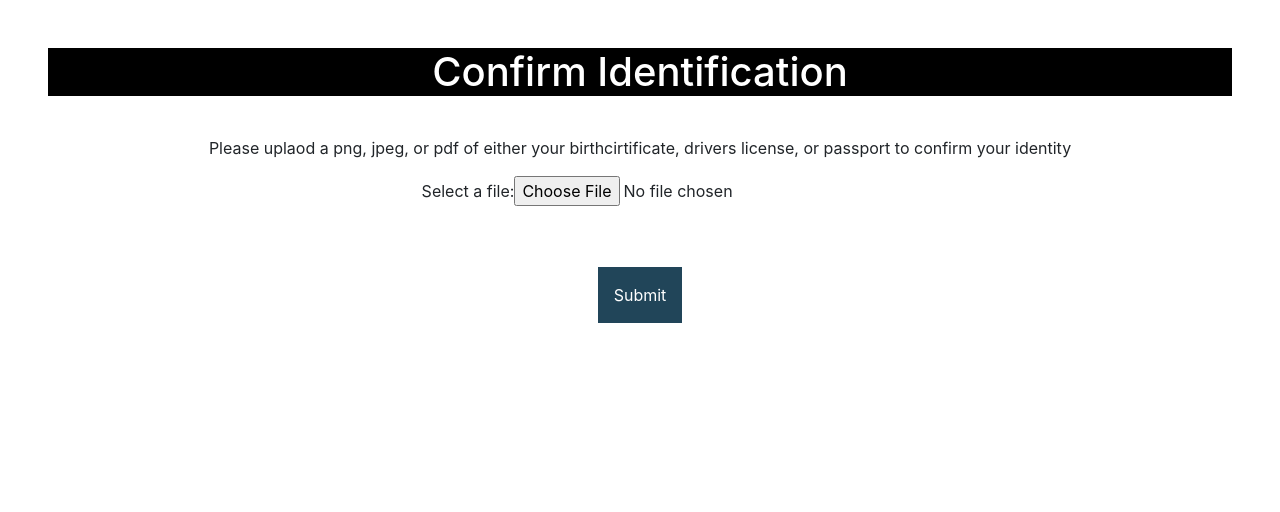
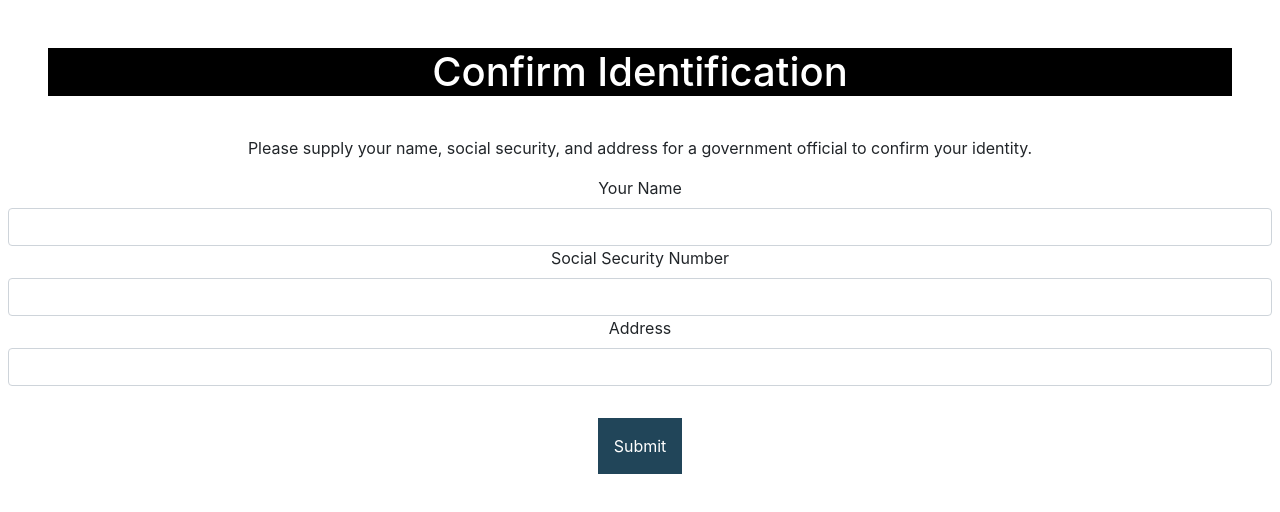
Before and after one commit to jonathanebrahimian/TuesdayGroup1, a React (Create React App) app in the folder frontend/: page /identityCheck in a window 1280 px wide. Shown: the top 512 px of the page. Built offline with nearby package versions, Linux system fonts and the light colour scheme.

Commit message:
Added more routing

```diff
--- a/frontend/src/App.jsx
+++ b/frontend/src/App.jsx
@@ -75,7 +75,6 @@ class App extends React.Component {
   render() {
     return (
       <div className="App">
-
         <Router>
           <Switch>
             { ROUTES.map((route, index) => <Route exact key={ index } { ...route }></Route>) }
--- a/frontend/src/components/Dashboard.jsx
+++ b/frontend/src/components/Dashboard.jsx
@@ -42,10 +42,24 @@ export class Dashboard extends React.Component {
                 </li>
             )
         }
+        let identity = <></>;
+        if(!this.authorizationCheck.checkIdentity()){
+            identity = (
+                <li key='identityCheck' className="list-group-item border-0 col-4 float-left">
+                    <Link to='/identityCheck'>
+                        <div className="card bg-light block">
+                            <div className="card-body bg-light">
+                            <p className="bold">Identity Check</p>
+                            </div>
+                        </div>
+                    </Link>
+                </li>
+            )
+        }
         return  <>
             {this.authorizationCheck.redirectToLogin()}
             <Header />
-            <ul>
+            <ul className="float-left">
                 <li key='soldiers' className="list-group-item border-0 col-4 float-left">
                     <Link to='/soldiers'>
                         <div className="card bg-light block">
@@ -73,6 +87,7 @@ export class Dashboard extends React.Component {
                         </div>
                     </Link>
                 </li>
+                {identity}
                 {extraTab}
                 <li key='Profile' className="list-group-item border-0 col-4 float-left">
                     <Link to='/profile'>
--- a/frontend/src/components/DocumentSubmission.jsx
+++ b/frontend/src/components/DocumentSubmission.jsx
@@ -8,7 +8,9 @@ export class DocumentSubmission extends React.Component {
         super(props);
 
         this.state = {
-          fileName:"",
+          name:"",
+          ssn:"",
+          address:"",
           submitted: false
         };
     }
@@ -35,10 +37,37 @@ export class DocumentSubmission extends React.Component {
     render()  {
         return <>
             <h1>Confirm Identification</h1>
-            <p>Please uplaod a png, jpeg, or pdf of either your birthcirtificate, drivers license, or passport to confirm your identity</p>
+            <p>Please supply your name, social security, and address for a government official to confirm your identity.</p>
             <form className="fileLoad">
-                <label htmlFor="fileLoad">Select a file:</label>
-                <input type="file" id="fileLoad" name="fileLoad" accept="image/png, image/jpeg, application/pdf" onChange={event =>this.filechanged(event)}/><br/><br/>
+                {/* <label htmlFor="fileLoad">Select a file:</label>
+                <input type="file" id="fileLoad" name="fileLoad" accept="image/png, image/jpeg, application/pdf" onChange={event =>this.filechanged(event)}/><br/><br/> */}
+                <label htmlFor="name_in">Your Name</label>
+                <input
+                    type="text"
+                    name="name_in"
+                    id="name_in"
+                    className="form-control"
+                    value={this.state.name}
+                    onChange={event => this.setState({ name: event.target.value })}>
+                </input>
+                <label htmlFor="ssn_in">Social Security Number</label>
+                <input
+                    type="text"
+                    name="ssn_in"
+                    id="ssn_in"
+                    className="form-control"
+                    value={this.state.ssn}
+                    onChange={event => this.setState({ ssn: event.target.value })}>
+                </input>
+                <label htmlFor="address_in">Address</label>
+                <input
+                    type="text"
+                    name="address_in"
+                    id="address_in"
+                    className="form-control"
+                    value={this.state.address}
+                    onChange={event => this.setState({ address: event.target.value })}>
+                </input>
                 <button type="button" onClick={event => this.submit()}>Submit</button>
                 {this.state.submitted ? (
                     <p>Your file has been submitted!</p>
--- a/frontend/src/components/ResultsTable.jsx
+++ b/frontend/src/components/ResultsTable.jsx
@@ -6,6 +6,8 @@ import 'bootstrap/dist/css/bootstrap.min.css';
 import './../style/general.css';
 import './../style/ResultsTable.css';
 import { ResultsFilter } from './ResultsFilter';
+import { Link } from 'react-router-dom';
+
 
 export class ResultsTable extends React.Component {
   constructor(props) {
@@ -20,7 +22,8 @@ export class ResultsTable extends React.Component {
   }
 
   componentDidMount(){
-    function dummyData(name, gender, age, branch, rank, location, baseName) {
+    function dummyData(id, name, gender, age, branch, rank, location, baseName) {
+      this.id = id
       this.name = name;
       this.gender = gender;
       this.age = age;
@@ -32,12 +35,12 @@ export class ResultsTable extends React.Component {
 
     this.setState({
       results: [
-        new dummyData("John Smith", "Male", 27, "Army", "Private", "Florida", "Florida Base"),
-        new dummyData("Samantha Jones", "Female", 25, "Army", "Corporal", "Florida", "Florida Base"),
-        new dummyData("Franklin O'Riley", "Male", 34, "Army", "Sergeant", "Florida", "Florida Base"),
-        new dummyData("George Baker", "Male", 35, "Navy", "Ensign", "California", "California Base"),
-        new dummyData("Juliet Terry", "Female", 22, "Navy", "Seaman", "California", "California Base"),
-        new dummyData("Amy Rose", "Female", 29, "Navy", "Chief Petty Officer", "California", "California Base")
+        new dummyData(1,"John Smith", "Male", 27, "Army", "Private", "Florida", "Florida Base"),
+        new dummyData(2,"Samantha Jones", "Female", 25, "Army", "Corporal", "Florida", "Florida Base"),
+        new dummyData(3,"Franklin O'Riley", "Male", 34, "Army", "Sergeant", "Florida", "Florida Base"),
+        new dummyData(4,"George Baker", "Male", 35, "Navy", "Ensign", "California", "California Base"),
+        new dummyData(5,"Juliet Terry", "Female", 22, "Navy", "Seaman", "California", "California Base"),
+        new dummyData(6,"Amy Rose", "Female", 29, "Navy", "Chief Petty Officer", "California", "California Base")
       ]
     })
   }
@@ -67,10 +70,6 @@ export class ResultsTable extends React.Component {
     });
   }
 
-  showDetails(index) {
-    console.log("TODO: Show details for:")
-    console.log(this.state.results[index]);
-  }
 
   personMatchesFilter(person, filter) {
     /*
@@ -115,7 +114,9 @@ export class ResultsTable extends React.Component {
                 return <></>
               return (
                 <tr key={i}>
-                  <td onClick={() => this.showDetails(i)}>{person.name}</td>
+                  <Link to={"/soldiers/" + person.id}>
+                    <td>{person.name}</td>
+                  </Link>
                   <td>{person.age}</td>
                   <td>{person.gender}</td>
                   <td>{person.branch}</td>
--- a/frontend/src/routes.js
+++ b/frontend/src/routes.js
@@ -21,12 +21,12 @@ export const ROUTES = [
     { path: '/login', component: LoginPage },
     { path: '/signup', component: Signup },
     { path: '/dashboard', component: Dashboard },
-
+    { path: '/soldiers/:soldierId', component: SoldierProfile },
     { path: '/soldiers', component: Soldiers },
     { path: '/notifications', component: NotificationPage},
     { path: '/personelManagement', component: PersonnelManagement},
 
-    { path: '/soldier/:soldierId', component: SoldierProfile },
+
     { path: '/identityCheck', component: DocumentSubmission},
     { path: '/profile', component: Profile},
 
--- a/frontend/src/utils/AuthorizationCheck.jsx
+++ b/frontend/src/utils/AuthorizationCheck.jsx
@@ -32,6 +32,26 @@ export class AuthorizationCheck {
         }
     }
 
+    checkIdentity(){
+        try {
+            return sessionStorage.getItem('identity') == true;
+        }catch(err){
+            return false;
+        }
+    }
+
+    checkRelatives(relativeIn){
+        try {
+            if(sessionStorage.getItem('relatives').indexOf(relativeIn) >= 0){
+                return true;
+            }else{
+                return false;
+            }
+        }catch(err){
+            return false;
+        }
+    }
+
 }
 
 export default AuthorizationCheck;
```
